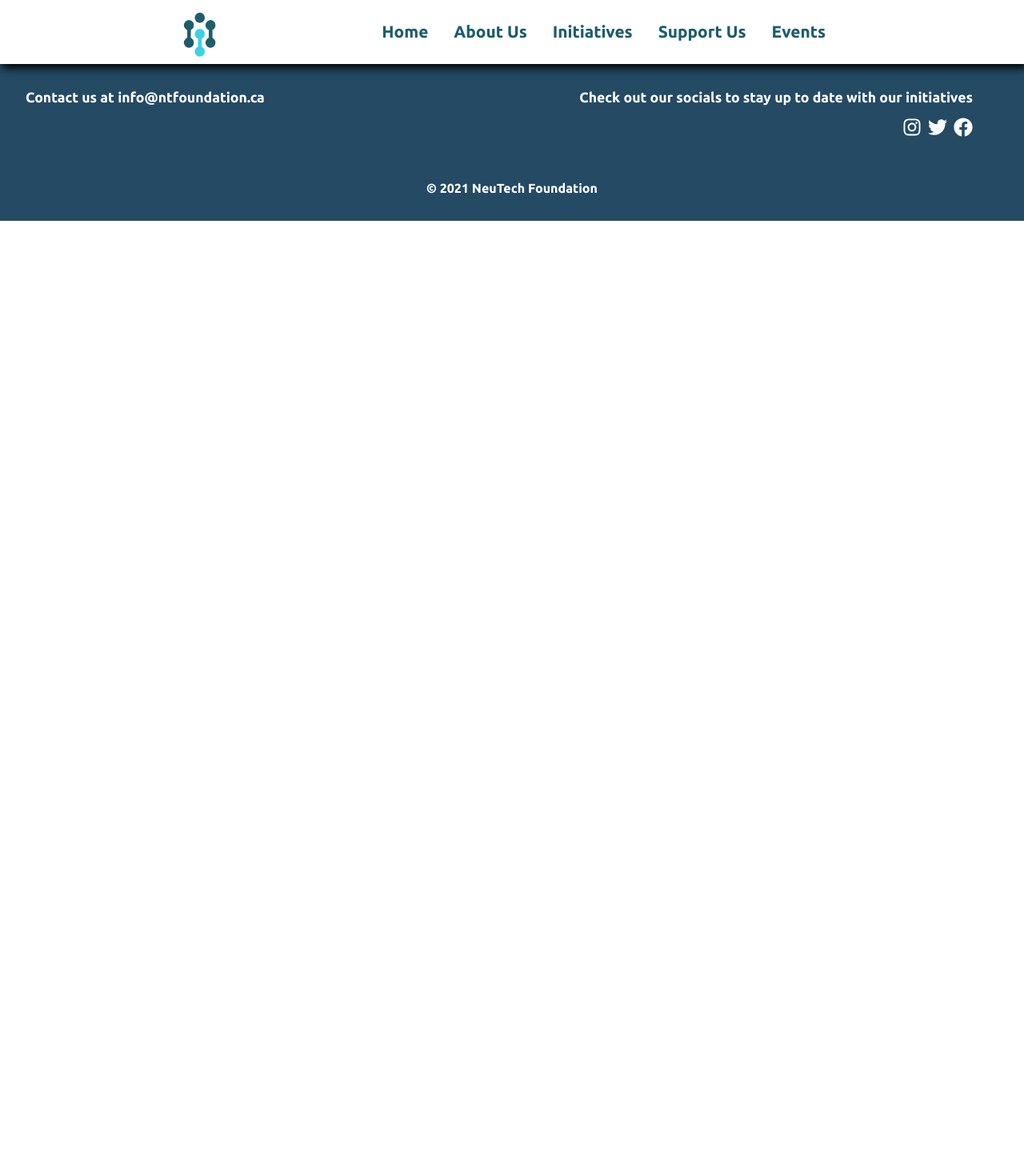
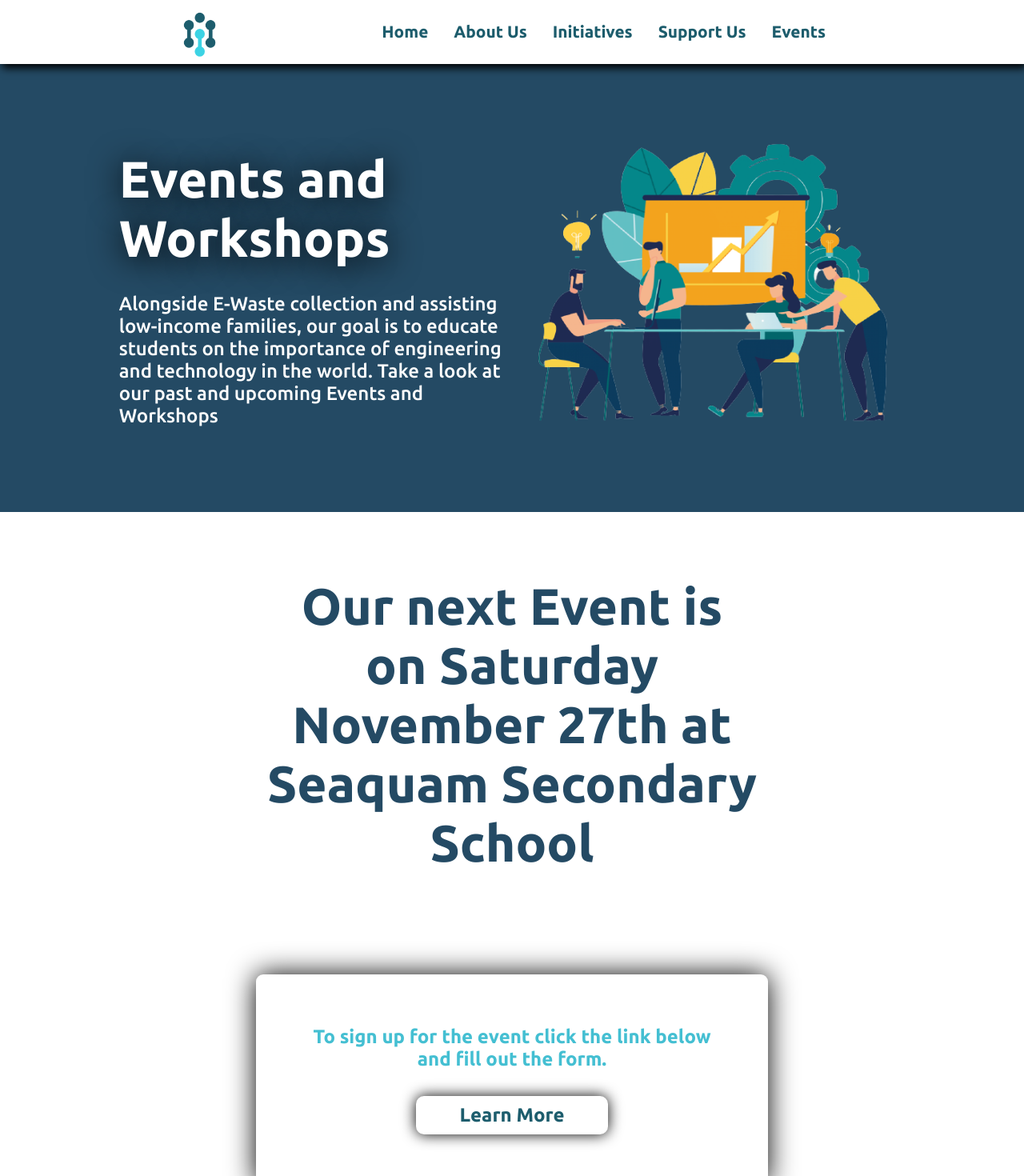
Before and after one commit to NeuTech-Admin/NeuTechSite, a React (Create React App) app: page /events in a window 1280 px wide. Shown: the top 1470 px of the page at 80% size. Before the commit the page ends 800 px from the top, so only its background shows below. Built offline with nearby package versions, Linux system fonts and the light colour scheme.

Commit message:
Updated Workshops

```diff
--- a/src/components/pages/Events.js
+++ b/src/components/pages/Events.js
@@ -2,13 +2,15 @@ import React from 'react'
 import '../../App.css'
 import Footer from '../toolbars/Footer';
 import Navbar from '../toolbars/Navbar';
-import IndTestimonial from './page_components/IndTestimonial'
+import EventsHeader from './page_components/EventsHeader'
+import Workshops from './page_components/Workshops'
 
 function Events() {
     return (
         <div className="events">
             <Navbar />
-
+            <EventsHeader />
+            <Workshops />
             <Footer />
         </div>
     )
--- a/src/components/pages/page_components/Challenge.js
+++ b/src/components/pages/page_components/Challenge.js
@@ -1,7 +1,5 @@
-import { render } from '@testing-library/react'
 import Aos from 'aos'
 import React, { Component } from 'react'
-import Card from '../../Card.js'
 import './Challenge.css'
 
 class Challenge extends Component {
--- /dev/null
+++ b/src/components/pages/page_components/Events.css
@@ -0,0 +1,162 @@
+.events-container{
+    display: flex;
+    flex-direction: column;
+    background: white;
+}
+
+.events-wrapper{
+    background: #244a64;
+    display: flex;
+    align-self: center;
+    align-items: center;
+    justify-content: center;
+    height: 35rem;
+    width: 100%;
+    flex-direction: row;
+}
+
+.events-tech{
+    width: 480px;
+    height: 400px;
+    border-radius: 1rem;
+    opacity: 0;
+    transform: translateX(25%);
+    transition: all ease 1.25s;
+    margin-left: 1rem;
+}
+
+.events-tech.visible {
+    opacity: 1;
+    transform: translateX(0);
+}
+
+.events-stats-container{
+    background: #fff;
+    display: flex;
+    flex-direction: row;
+    align-items: center;
+    height: fit-content;
+    width: 80%;
+    min-height: 14rem;
+    -moz-box-shadow: 0px 5px 150px #000000;
+    -webkit-box-shadow: 0px 5px 150px #000000;
+    box-shadow: 0px 5px 75px #000000;
+    border-radius: 14px 75px 75px 14px;
+    margin: -4rem auto 0 auto;
+    padding: 1rem;
+}
+
+.stat-div {
+    margin: 0 auto;
+    text-align: center;
+    width: 20rem;
+}
+
+.stat-header {
+    font-size: 2.5rem;
+    font-family: ubuntu-bold;
+    color: #000000;
+}
+
+.header-underline {
+    width: 2rem;
+    height: 0.5rem;
+    background-color: #244a64;
+    border-radius: 1rem;
+    margin: 1rem auto;
+}
+
+.stat-content {
+    font-size: 1.5rem;
+    font-family: ubuntu-medium;
+    color: #000000;
+}
+
+.stat-underline {
+    display: none;
+}
+
+.mission-wrapper{
+    opacity: 0;
+    transition: opacity ease 1.25s;
+    max-width: 38vw;
+    display: flex;
+    flex-direction: column;
+}
+
+.mission-heading{
+    font-family: ubuntu-bold;
+    font-size: 4rem;
+    color: #fff;
+    text-shadow: 0px 4px 40px #000000;
+    margin-bottom: 2rem;
+}
+
+.mission-statement{
+    font-family: ubuntu-medium;
+    font-size: 1.5rem;
+    color: #fff;
+}
+
+.mission-wrapper.visible{
+    opacity: 1;
+}
+
+@media screen and (max-width: 1200px) {
+
+    .using-tech{
+        display: none;
+    }
+
+    .mission-wrapper {
+        max-width: fit-content;
+        padding: 0 2rem;
+    }
+
+    .mission-heading {
+        font-size: 3.5rem;
+        text-align: center;
+    }
+
+    .mission-statement {
+        font-size: 1.3rem;
+        text-align: center;
+    }
+
+    .stat-header {
+        font-size: 2rem;
+    }
+
+    .stat-content {
+        font-size: 1rem;
+    }
+
+}
+
+@media screen and (max-width: 750px) {
+
+    .challenge-stats-container {
+        width: 100%;
+        border-radius: 0;
+        margin: 0;
+        margin-top: 3rem;
+        height: fit-content;
+        box-shadow: none;
+        display: flex;
+        flex-direction: column;
+    }
+
+    .stat-div {
+        margin: 2rem auto;
+    }
+
+    .stat-underline {
+        width: 85%;
+        margin: 0 auto;
+        height: 2px;
+        display: initial;
+        display: block;
+        background-color: #244a64;
+    }
+
+}
--- /dev/null
+++ b/src/components/pages/page_components/EventsHeader.js
@@ -0,0 +1,43 @@
+import Aos from 'aos'
+import React, { Component } from 'react'
+import './Events.css'
+
+class EventsHeader extends Component {
+
+    constructor(props) {
+        super(props)
+
+        this.state = {
+            text: 'mission-wrapper',
+            usingTech: 'events-tech'
+        }
+    }
+
+
+    componentDidMount() {
+        Aos.init({duration: 1250})
+        setTimeout(() => {
+            this.setState({
+                text: 'mission-wrapper visible',
+                usingTech: 'events-tech visible'
+            })
+        }, 100);
+    }
+
+    render() {
+        return (
+            <div className="events-container">
+                <div className="events-wrapper">
+                    <div className={this.state.text}>
+                        <span className="mission-heading">Events and Workshops</span>
+                        <p className="mission-statement">Alongside E-Waste collection and assisting low-income families, our goal is to educate students on the importance of engineering and technology in the world. Take a look at our past and upcoming Events and Workshops</p>
+                    </div>
+                    <img className={this.state.usingTech} src="Events.png" alt="Events" />
+                </div>
+            </div>
+
+        )
+    }
+}
+
+export default EventsHeader
--- a/src/components/pages/page_components/OurImpact.js
+++ b/src/components/pages/page_components/OurImpact.js
@@ -2,8 +2,7 @@ import Aos from 'aos'
 import React, { Component } from 'react'
 import CountUp from 'react-countup'
 import { FaMoneyBill, FaRecycle } from 'react-icons/fa'
-import { GiBullseye, GiRecycle } from 'react-icons/gi'
-import { Link } from 'react-router-dom'
+import { GiBullseye } from 'react-icons/gi'
 import './OurImpact.css'
 
 export default class OurImpact extends Component {
--- /dev/null
+++ b/src/components/pages/page_components/Workshops.css
@@ -0,0 +1,79 @@
+.upcoming-events{
+    display: flex;
+    flex-direction: column;
+    width: 48vw;
+    margin: 0 auto 0 auto;
+    align-items: center;
+}
+
+.event-header{
+    margin-top: 5rem;
+    margin-bottom: 3rem;
+    font-family: ubuntu-bold;
+    font-size: 4rem;
+    color: #244a64;
+    text-align: center;
+}
+
+.workshop-desc{
+   font-family: ubuntu-bold;
+    font-size: 1.5rem;
+    color: #44bfd2;
+    text-align: center;
+    margin-bottom: 2rem;
+}
+
+.event-desc {
+    height: fit-content;
+    width: 40rem;
+    display: flex;
+    flex-direction: column;
+    align-self: center;
+    margin-top: 5rem;
+    margin-bottom: 5rem;
+    padding: 4rem;
+    -moz-box-shadow: 0px 0px 35px #000000;
+    -webkit-box-shadow: 0px 0px 35px #000000;
+    box-shadow: 0px 0px 35px #000000;
+    border: none;
+    font-family: ubntu-medium;
+    align-items: center;
+    justify-content: center;
+    font-size: 2rem;
+    color: #44bfd2;
+    -moz-border-radius-topleft:9px;
+    -moz-border-radius-topright:9px;
+    -moz-border-radius-bottomleft:9px;
+    -moz-border-radius-bottomright:9px;
+    -webkit-border-top-left-radius:9px;
+    -webkit-border-top-right-radius:9px;
+    -webkit-border-bottom-left-radius:9px;
+    -webkit-border-bottom-right-radius:9px;
+    border-top-left-radius:9px;
+    border-top-right-radius:9px;
+    border-bottom-left-radius:9px;
+    border-bottom-right-radius:9px;
+}
+
+.card-div {
+    display: flex;
+    flex-direction: row;
+    width: fit-content;
+    justify-self: center;
+    opacity: 0;
+    transform: translateY(25%);
+    transition: all ease 1.25s;
+}
+
+.card-div.visible {
+    opacity: 1;
+    transform: translateY(0);
+}
+
+@media screen and (max-width: 1200px) {
+    .card-div {
+        display: flex;
+        flex-direction: column;
+        margin-top: -2.5rem;
+    }
+}
--- /dev/null
+++ b/src/components/pages/page_components/Workshops.js
@@ -0,0 +1,43 @@
+import Aos from 'aos'
+import React, { Component } from 'react'
+import './Workshops.css'
+import Card from '../../Card.js'
+import { Button } from '../../Button'
+
+class Workshops extends Component {
+
+    constructor(props) {
+        super(props)
+
+        this.state = {
+            text: 'mission-wrapper',
+            usingTech: 'events-tech'
+        }
+    }
+
+
+    componentDidMount() {
+        Aos.init({duration: 1250})
+        setTimeout(() => {
+            this.setState({
+                text: 'mission-wrapper visible',
+                usingTech: 'events-tech visible'
+            })
+        }, 100);
+    }
+
+    render() {
+        return (
+            <div className="upcoming-events">
+                <span className="event-header">Our next Event is on Saturday November 27th at Seaquam Secondary School</span>
+                <div className="event-desc">
+                    <span className="workshop-desc">To sign up for the event click the link below and fill out the form.</span>
+                    <Button children="Learn More" buttonSize="btn--large" path='/about-us'/>
+                </div>
+            </div>
+
+        )
+    }
+}
+
+export default Workshops
```
Also changed, not shown: public/Events.png (added).
